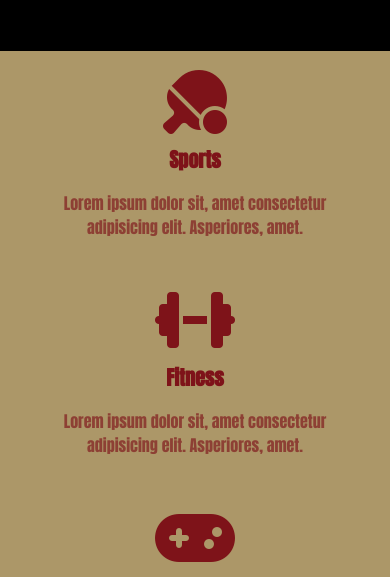
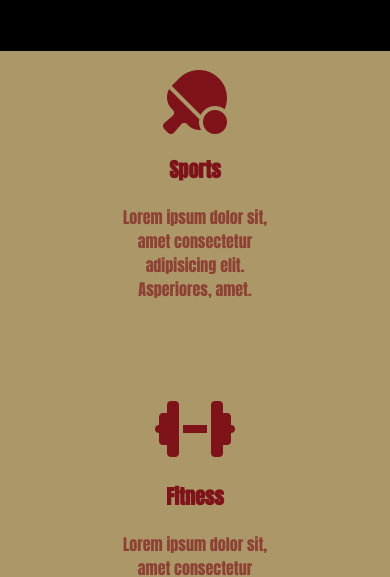
Before and after one commit to kmakkar20213/IIITDSPORTS, a plain HTML site: page index.html in a window 390 px wide. Shown: the part 471-1048 px from the top of the page. Drawn offline with nearby package versions, Linux system fonts and the light colour scheme.

Commit message:
Update styles.css

```diff
--- a/styles.css
+++ b/styles.css
@@ -1,4 +1,3 @@
-
 .red{
     color : #7E1319}
 
@@ -114,10 +113,6 @@ nav{
     width: 50%;
     height: 80%;
     position: relative;
-    /* position: fixed;
-    right: 15%;
-    top: 22%;
-    z-index: -1; */
 }
 
 
@@ -126,6 +121,7 @@ nav{
 #info{
     background-color:#AC9768 ;
     display: flex;
+    gap: 5rem;
     padding: 10% 12%;
 }
 
@@ -135,10 +131,9 @@ nav{
 }
 
 .fas{
-    padding-bottom: 7%;
+    padding-bottom: 3%;
     cursor: pointer;
 }
-
 
 .fas:hover{
     opacity: 75%;
@@ -150,7 +145,6 @@ nav{
 
 .info-p{
     line-height: 1.5;
-    padding: 0 8%;
     opacity: 65%;
 }
 
@@ -534,21 +528,18 @@ footer{
         margin-top: 2%;
     }
     #info{
-        display: block;
+        flex-direction: column;
+        align-items: center;
+    }
+
+    .info-item{
+        width: 50%;
     }
 
     .fas{
         padding-bottom: 0;
     }
 
-    .info-hed{
-        margin-top: 3%;
-        margin-bottom: 0;
-    }
-
-    .info-p{
-        padding-bottom: 10%;
-    }
 
     .colab-btn,.nav-link,.info-p{
         font-size: 1rem;
```
